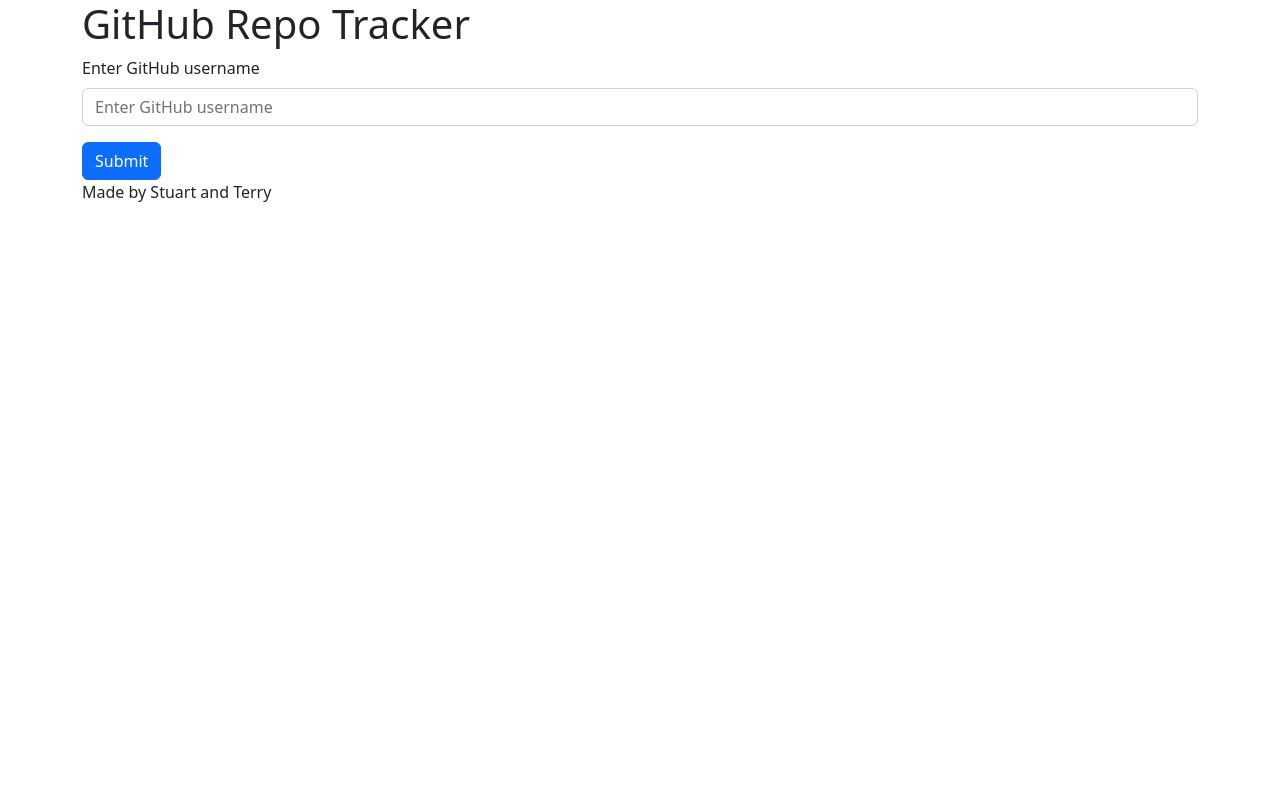
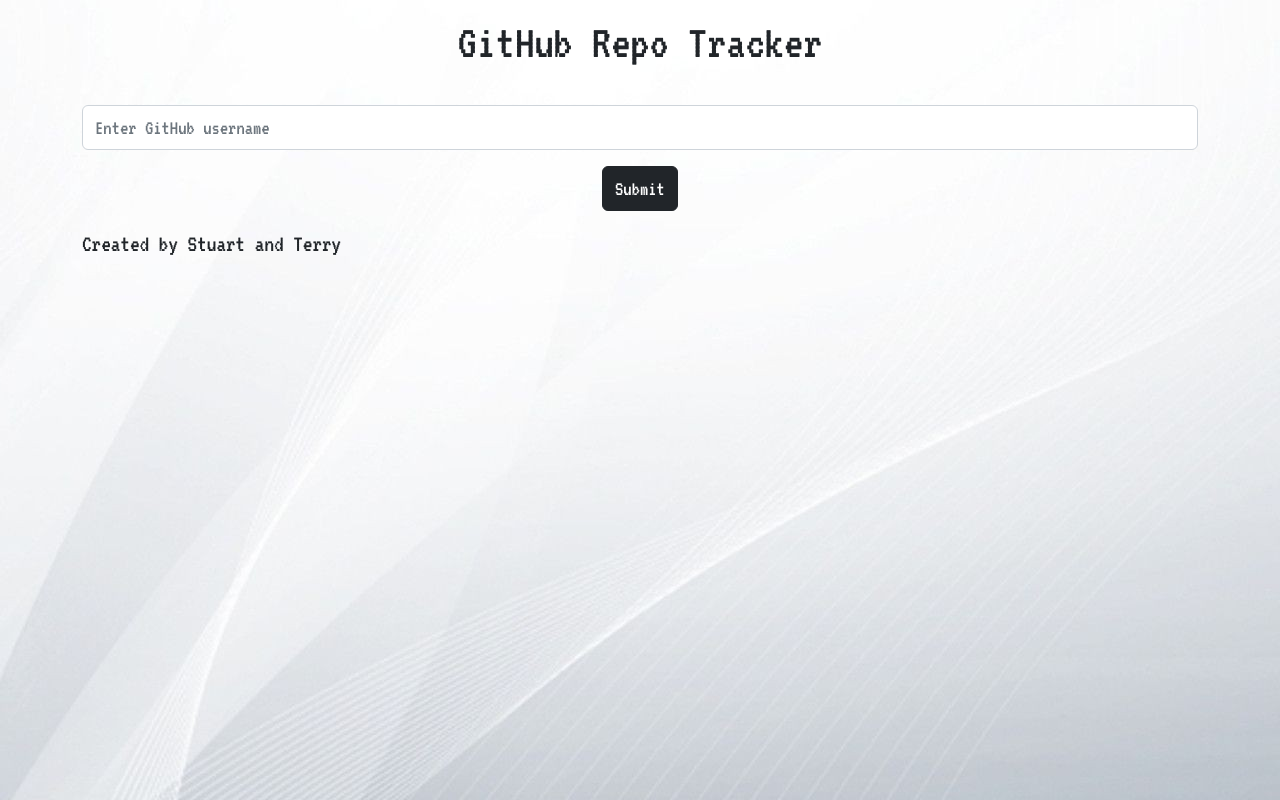
Before and after one commit to TheWeion/fp-lap3-code-challenge, a React app: page / in a window 1280 px wide. Built offline with nearby package versions, Linux system fonts and the light colour scheme.

Commit message:
implemented frontend changes

```diff
--- a/config/webpack.config.js
+++ b/config/webpack.config.js
@@ -42,7 +42,7 @@
       }, // transpile css files
       {
         test: /\.(png|svg|jpg|gif|pdf)$/,
-        use: ['file-loader'],
+        use: ['file-loader', 'url-loader']
       }, // transpile image files
     ],
   },
--- a/package.json
+++ b/package.json
@@ -24,12 +24,14 @@
     "@fortawesome/react-fontawesome": "^0.2.0",
     "axios": "^0.27.2",
     "bootstrap": "^5.1.3",
+    "file-loader": "^6.2.0",
     "react": "^18.2.0",
     "react-bootstrap": "^2.4.0",
     "react-dom": "^18.2.0",
     "react-redux": "^8.0.2",
     "redux": "^4.2.0",
-    "redux-devtools-extension": "^2.13.9"
+    "redux-devtools-extension": "^2.13.9",
+    "url-loader": "^4.1.1"
   },
   "devDependencies": {
     "@babel/core": "^7.13.14",
@@ -43,6 +45,7 @@
     "babel-jest": "^28.0.3",
     "babel-loader": "^8.2.2",
     "css-loader": "^5.2.0",
+    "file-loader": "^6.2.0",
     "html-webpack-plugin": "^5.3.1",
     "jest": "^28.0.3",
     "jest-environment-jsdom": "^28.0.2",
--- a/src/App.css
+++ b/src/App.css
@@ -0,0 +1,22 @@
+
+@import url('https://fonts.googleapis.com/css2?family=VT323&display=swap');
+
+#root{
+    background: url('./assets/background.jpg') no-repeat fixed center;
+    min-width: 100vw;
+    min-height: 100vh;
+}
+
+
+.form-control{
+    font-family: 'VT323', sans-serif;
+    font-size: 1.3rem;
+}
+
+.btn {
+    font-family: 'VT323', sans-serif;
+    font-size: 1.3rem;
+    display: flex;
+    align-self: center;
+    margin: auto;
+}
--- a/src/App.jsx
+++ b/src/App.jsx
@@ -28,10 +28,10 @@
 			<Header />
 			<Form>
 				<Form.Group className="mb-3" id="search-form">
-					<Form.Label>Enter GitHub username</Form.Label>
+					<Form.Label></Form.Label>
 					<Form.Control type="text" placeholder="Enter GitHub username" value={formData} onChange={handleChange} />
 				</Form.Group>
-				<Button variant="primary" type="submit" onClick={handleSubmit}>Submit</Button>
+				<Button variant="dark" type="submit" onClick={handleSubmit}>Submit</Button>
 			</Form>
 			{ loading ? <GitHubCard username={username} /> : null }
 			<Footer />
--- a/src/components/GitHubCard/style.css
+++ b/src/components/GitHubCard/style.css
@@ -0,0 +1,25 @@
+@import url('https://fonts.googleapis.com/css2?family=VT323&display=swap');
+
+
+.github-card {
+    font-family: 'VT323', sans-serif;
+    border-radius: 10px;
+    margin: 10px 0;
+    padding: 15px;
+}
+
+.github-card h1 {
+    border-top: solid 5px rgb(216, 216, 216);
+    background-color: rgba(255, 255, 255, 0.8);
+    border-radius: 10px 10px 0 0;
+    margin: 0;
+    padding: 0 0 0 15px;
+
+}
+
+.repo-data-container {
+    border-bottom: solid 5px rgb(216, 216, 216);
+    background-color: rgba(255, 255, 255, 0.8);
+    margin-bottom: 45px;
+    border-radius: 0 0 10px 10px ;
+}
--- a/src/layouts/Footer/index.jsx
+++ b/src/layouts/Footer/index.jsx
@@ -4,7 +4,7 @@
 const Footer = () => {
 	return (
 		<footer>
-			<p>Made by Stuart and Terry</p>
+			<p>Created by Stuart and Terry</p>
 		</footer>
 	)
 };
--- a/src/layouts/Footer/style.css
+++ b/src/layouts/Footer/style.css
@@ -0,0 +1,9 @@
+
+@import url('https://fonts.googleapis.com/css2?family=VT323&display=swap');
+
+footer p{
+    font-family: 'VT323', sans-serif;
+    font-size: 1.5rem;
+    text-align: left;
+    padding: 15px 0 0 0;
+}
--- a/src/layouts/Header/style.css
+++ b/src/layouts/Header/style.css
@@ -0,0 +1,9 @@
+@import url('https://fonts.googleapis.com/css2?family=Lato:wght@100;300;400&display=swap');
+@import url('https://fonts.googleapis.com/css2?family=VT323&display=swap');
+
+header h1{
+    font-family: 'VT323', sans-serif;
+    font-size: 3rem;
+    text-align: center;
+    padding: 15px 0 0 0;
+}
```
Also changed, not shown: src/assets/background.jpg (added), 1 other file (tests, documents, lock files or other folders).
